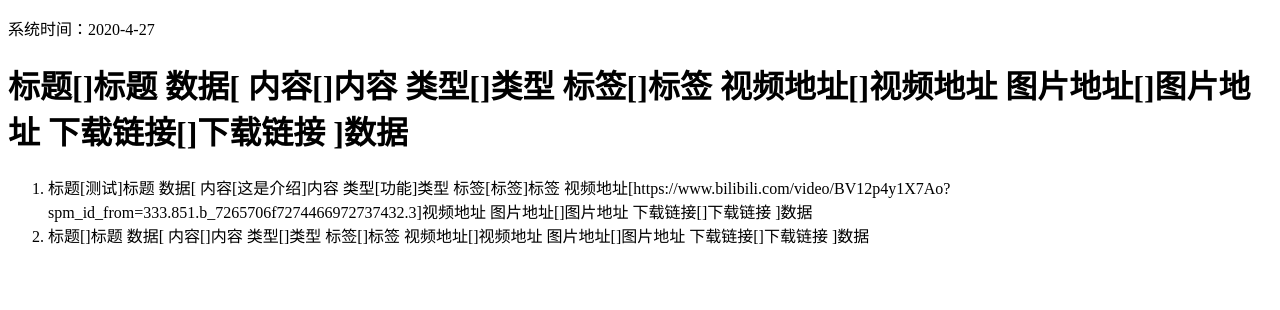
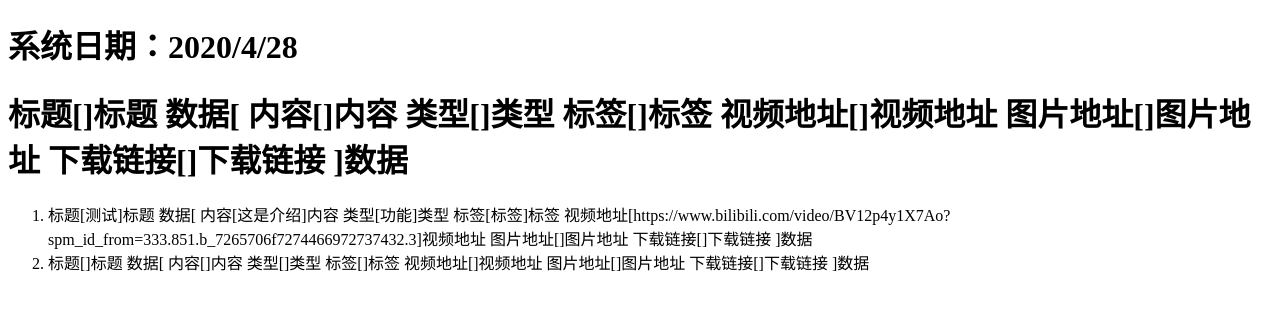
Before and after one commit to softpomelo/softpomelo.github.io, a plain HTML site: page index.html in a window 1280 px wide. Drawn offline with Linux system fonts and the light colour scheme.

Commit message:
Update index.html

```diff
--- a/index.html
+++ b/index.html
@@ -1,19 +1,8 @@
   <!DOCTYPE html>
 <html>
 <body>
-	<!--
-获得当前日期（年月日）并显示在段落内
--->
-    <p id="ymd"></p>
-    <script>
-        var date = new Date()<!--获得日期数据-->
-        var y = date.getFullYear();<!--年-->
-        var m = date.getMonth()+1;<!--月，这里的月份必须要+1才是当前月份-->
-        var d = date.getDate(); <!--日，getDay是获得当前星期几（0-6），getDate是获得当前日期-->
-        document.getElementById("ymd").innerHTML = "系统时间："+y+"-"+m+"-"+d;
-    </script>
-    <script type="text/javascript" src="dtxt1.js"></script>
 
+<h1>系统日期：2020/4/28<h1>
 <h1>标题[]标题
 	数据[
 	内容[]内容
```
